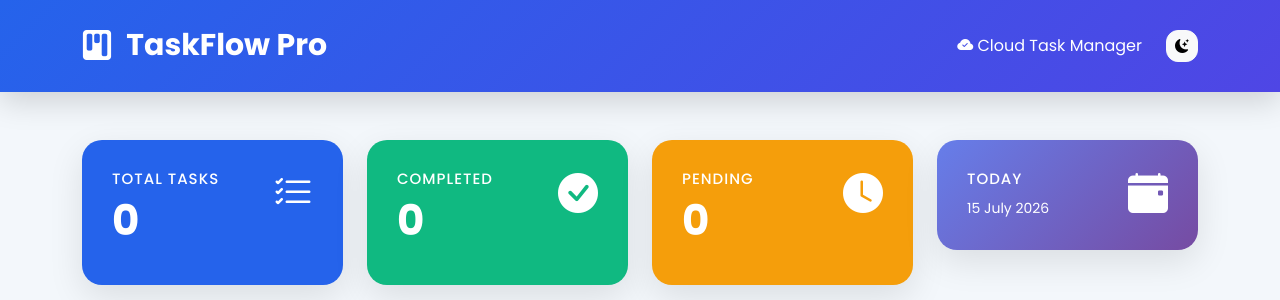
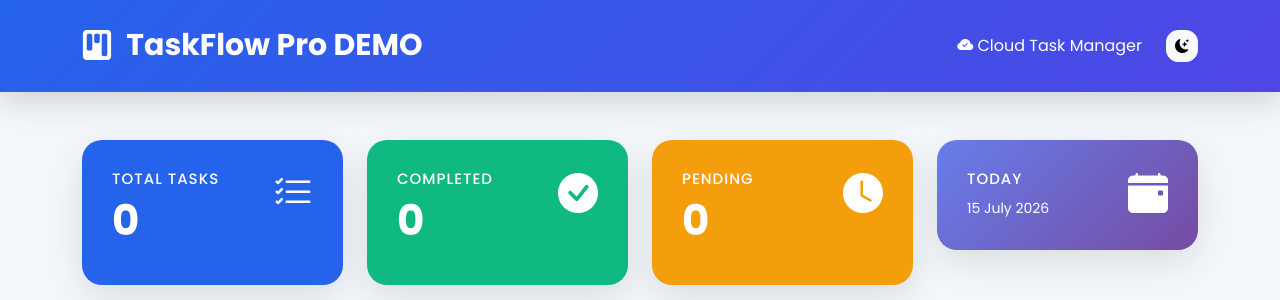
Before and after one commit to sravanthi581/TaskFlow-AWS-DevOps, a Flask app: page / in a window 1280 px wide. Shown: the top 300 px of the page. Run offline with Flask 3, Linux system fonts and the light colour scheme; data that the repository does not hold is empty.

Commit message:
Update base.html

```diff
--- a/templates/base.html
+++ b/templates/base.html
@@ -10,6 +10,7 @@
         content="width=device-width, initial-scale=1.0">
 
         <title>TaskFlow CI/CD Pipeline Success</title>
+
     <!-- Bootstrap -->
 
     <link
@@ -52,7 +53,7 @@
 
             <i class="bi bi-kanban-fill"></i>
 
-            TaskFlow Pro
+            TaskFlow Pro DEMO
 
         </a>
 
```
